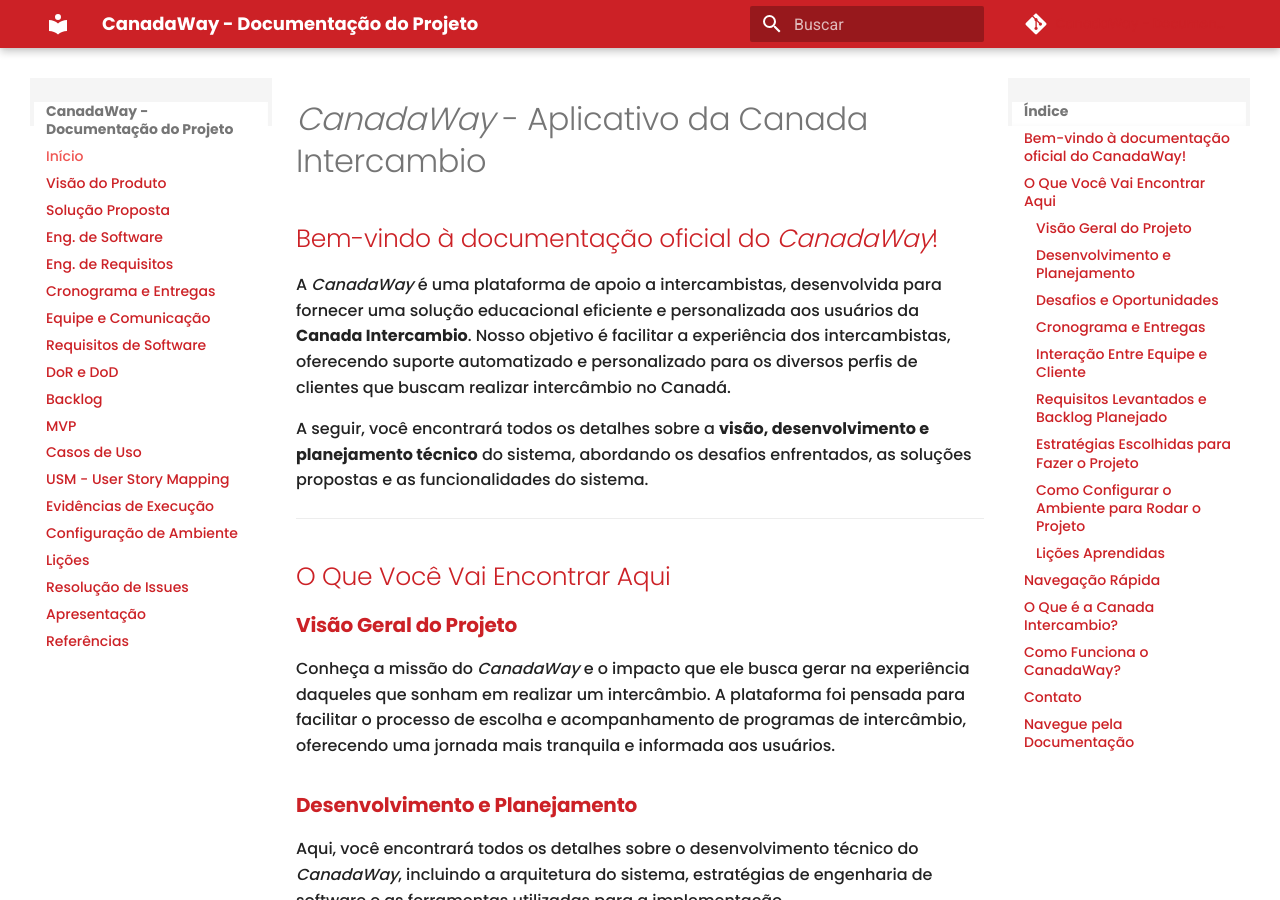
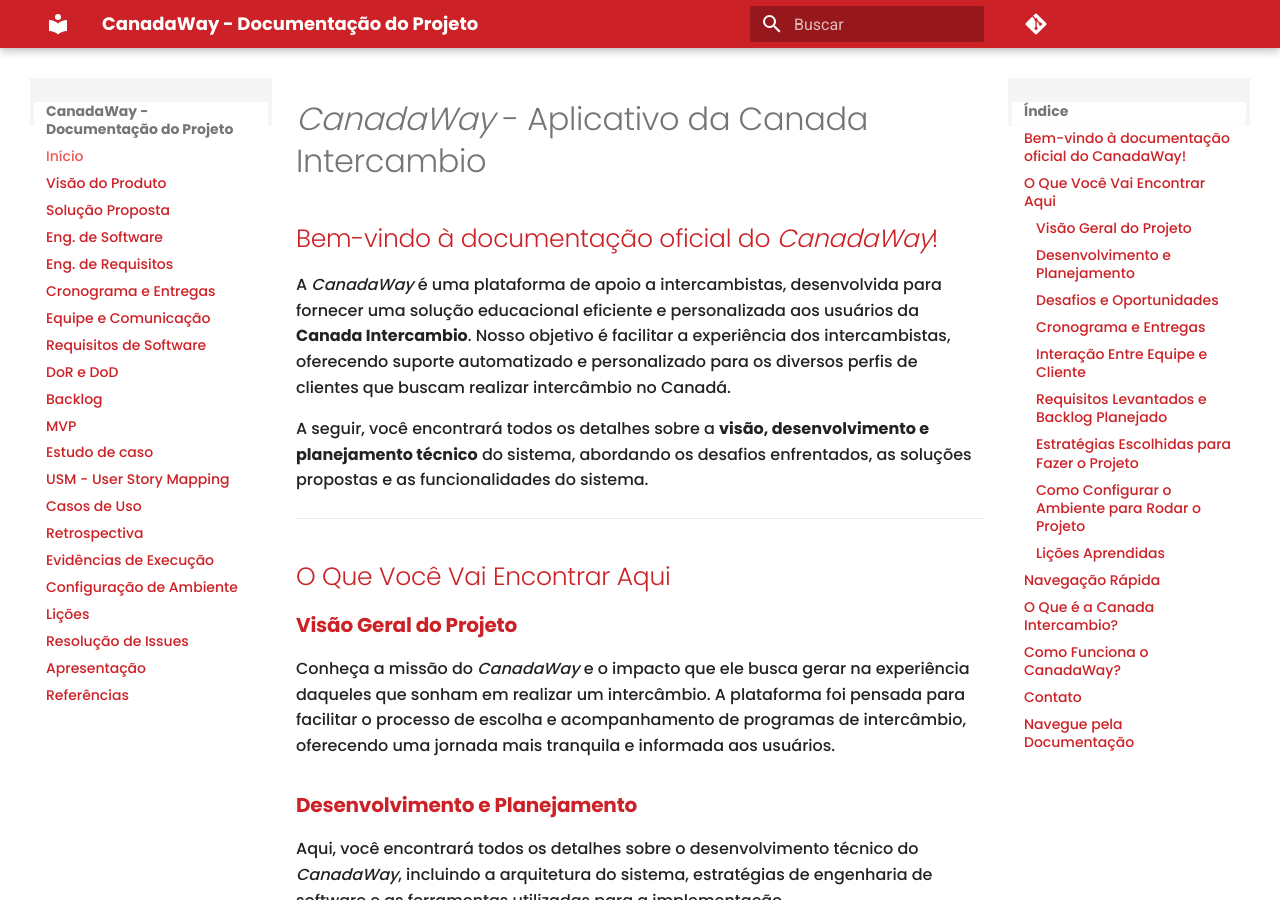
Before and after one commit to mdsreq-fga-unb/2025.1-T02-CanadaIntercambio, an MkDocs documentation site: the page built from docs/index.md, in a window 1280 px wide and 900 px high. Built offline with MkDocs 1.6.1 and Material for MkDocs 9.7.7, drawn with Linux system fonts in a browser that asks for light colours; comment, search, counter and statistics services are not loaded.

Commit message:
docs: arrumar pages para entrega

```diff
--- a/mkdocs.yml
+++ b/mkdocs.yml
@@ -13,8 +13,10 @@ nav:
   - DoR e DoD: dor-dod.md
   - Backlog: backlog.md
   - MVP : mvp.md
-  - Casos de Uso : Casos-de-uso.md
+  - Estudo de caso : Estudo-de-caso.md
   - USM - User Story Mapping: USM-canada.md
+  - Casos de Uso : casos-de-uso.md
+  - Retrospectiva : retrospectiva.md
   - Evidências de Execução : evidencias.md
   - Configuração de Ambiente: configuracao-ambiente.md
   - Lições: licoes-aprendidas.md
```
Also changed, not shown: package.json (added, +13 -0 lines), 1 other file.
